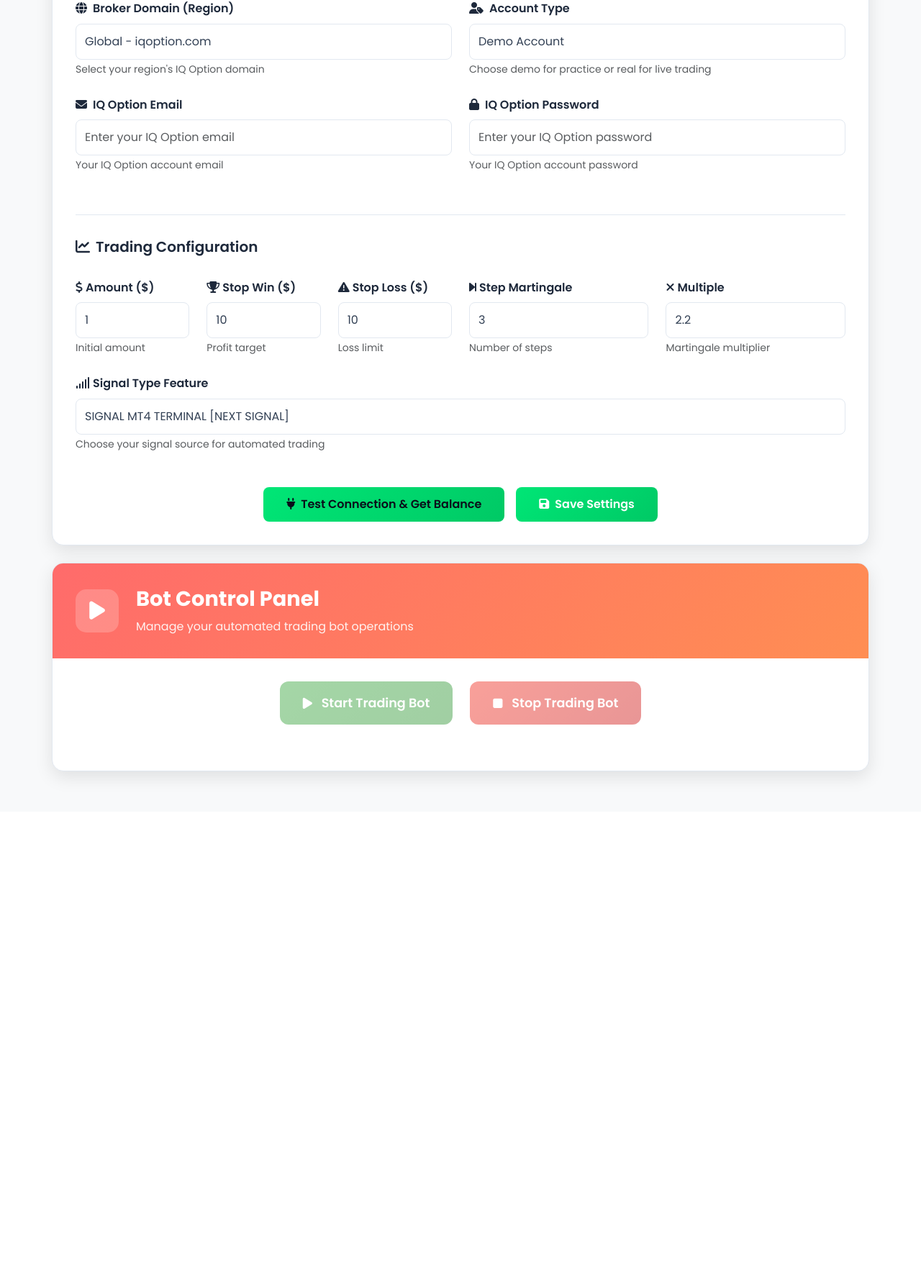
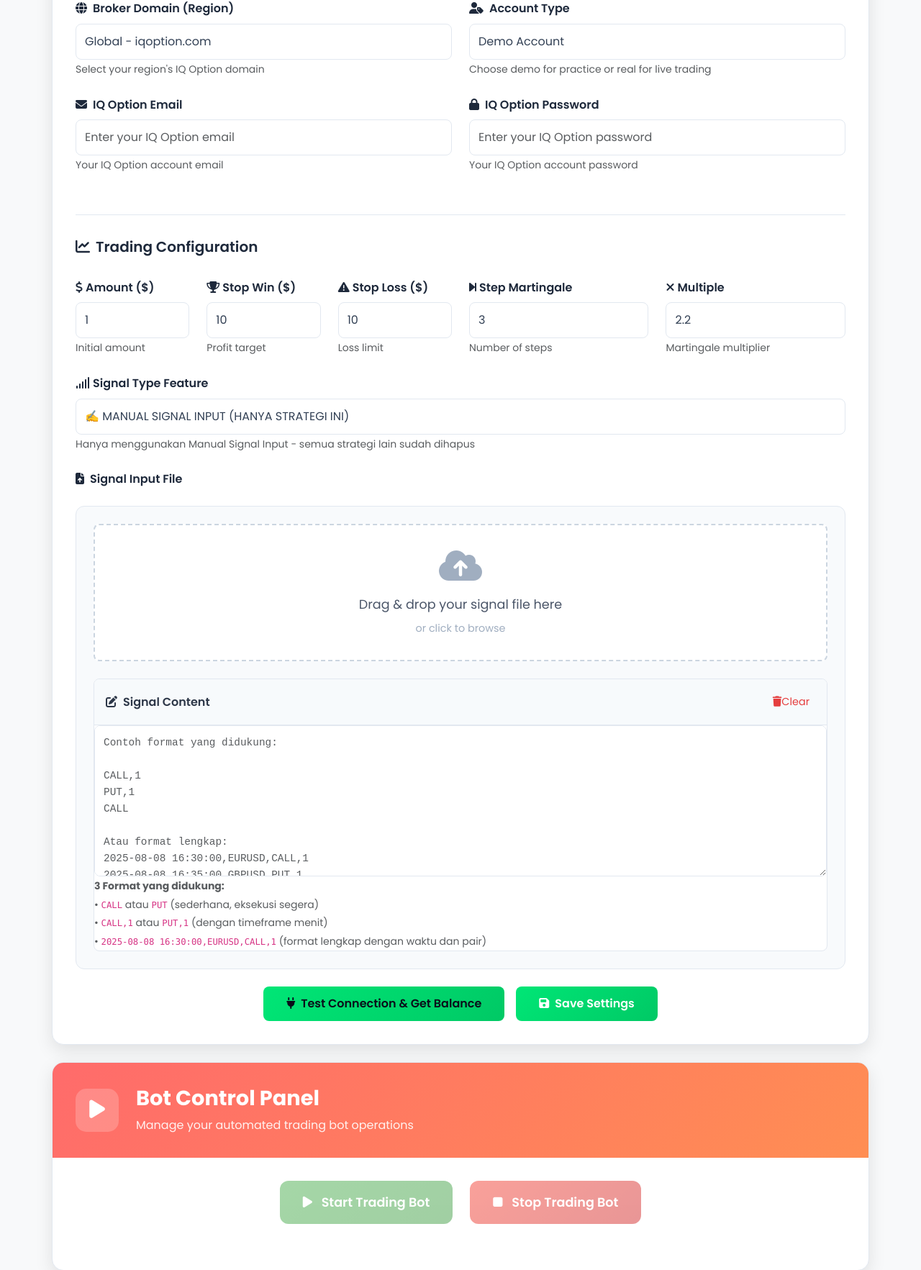
Before and after one commit to rahmangunawans/TradeForce, a Flask app: page /bot-settings in a window 1280 px wide. Shown: the part 866-2631 px from the top of the page at 72% size. Before the commit the page ends 1955 px from the top, so only its background shows below. Run offline with Flask 3, Linux system fonts and the light colour scheme; the visitor is signed in with stand-in values (Sample User, id 1); data that the repository does not hold is empty; some libraries are stand-ins or nearby versions.

Commit message:
Simplify trading bot to focus solely on manual signal input
Update app.py, replit.md, and bot_settings.html to default and exclusively use the 'manual_input' signal_type, removing all other trading strategies and simplifying the interface.

Replit-Commit-Author: Agent
Replit-Commit-Session-Id: 5dbc4750-6426-472c-bd60-5fb9d659a6a3
Replit-Commit-Checkpoint-Type: full_checkpoint
Replit-Commit-Screenshot-Url: https://storage.googleapis.com/screenshot-production-us-central1/e801311f-ab05-409a-bc62-aa86d490cf24/5dbc4750-6426-472c-bd60-5fb9d659a6a3/dx9nYqm

```diff
--- a/app.py
+++ b/app.py
@@ -73,7 +73,7 @@ class BotSetting(db.Model):
 
     asset = db.Column(db.String(50), default='EURUSD-OTC')
     strategy = db.Column(db.String(50), default='martingale')
-    signal_type = db.Column(db.String(100), default='mt4_next_signal')  # Signal source type
+    signal_type = db.Column(db.String(100), default='manual_input')  # Signal source type - FOKUS HANYA SIGNAL INPUT
     signal_content = db.Column(db.Text)  # Content for manual signal input
     max_consecutive_losses = db.Column(db.Integer, default=3)
 
@@ -394,7 +394,7 @@ def save_bot_settings():
         settings.step_martingale = int(data.get('step_martingale', 3))
         settings.martingale_multiple = float(data.get('martingale_multiple', 2.2))
 
-        settings.signal_type = data.get('signal_type', 'mt4_next_signal')
+        settings.signal_type = data.get('signal_type', 'manual_input')  # Default ke manual input
         settings.signal_content = data.get('signal_content', '')  # Save signal content for manual input
 
         # Trading Session Configuration
@@ -442,7 +442,7 @@ def test_connection():
         test_robot.stop_loss = float(data.get('stop_loss', 10.0))
         test_robot.step_martingale = int(data.get('step_martingale', 3))
         test_robot.martingale_multiple = float(data.get('martingale_multiple', 2.2))
-        test_robot.signal_type = data.get('signal_type', 'mt4_next_signal')
+        test_robot.signal_type = data.get('signal_type', 'manual_input')  # Default ke manual input
 
         # Try to connect
         success = test_robot.connect()
--- a/templates/bot_settings.html
+++ b/templates/bot_settings.html
@@ -943,23 +943,12 @@
                                 <i class="fas fa-signal me-1"></i>Signal Type Feature
                             </label>
                             <select class="form-control" id="signalType" name="signal_type">
-                                <option value="mt4_next_signal" {% if settings and settings.signal_type == 'mt4_next_signal' %}selected{% endif %}>
-                                    SIGNAL MT4 TERMINAL [NEXT SIGNAL]
+                                <option value="manual_input" selected>
+                                    ✍️ MANUAL SIGNAL INPUT (HANYA STRATEGI INI)
                                 </option>
-                                <option value="mt4_next_candle" {% if settings and settings.signal_type == 'mt4_next_candle' %}selected{% endif %}>
-                                    SIGNAL MT4 TERMINAL [NEXT CANDLE]
-                                </option>
-                                <option value="tradingview_next_signal" {% if settings and settings.signal_type == 'tradingview_next_signal' %}selected{% endif %}>
-                                    SIGNAL TRADINGVIEW [NEXT SIGNAL]
-                                </option>
-                                <option value="tradingview_next_candle" {% if settings and settings.signal_type == 'tradingview_next_candle' %}selected{% endif %}>
-                                    SIGNAL TRADINGVIEW [NEXT CANDLE]
-                                </option>
-                                <option value="manual_input" {% if settings and settings.signal_type == 'manual_input' %}selected{% endif %}>
-                                    SIGNAL INPUT (CALL,1 atau CALL atau format lengkap)
-                                </option>
+                                <!-- SEMUA STRATEGI LAIN DIHAPUS - FOKUS MANUAL INPUT SAJA -->
                             </select>
-                            <small class="form-text text-muted">Choose your signal source for automated trading</small>
+                            <small class="form-text text-muted">Hanya menggunakan Manual Signal Input - semua strategi lain sudah dihapus</small>
                         </div>
                     </div>
                 </div>
```
Also changed, not shown: replit.md (+3 -0 lines).
